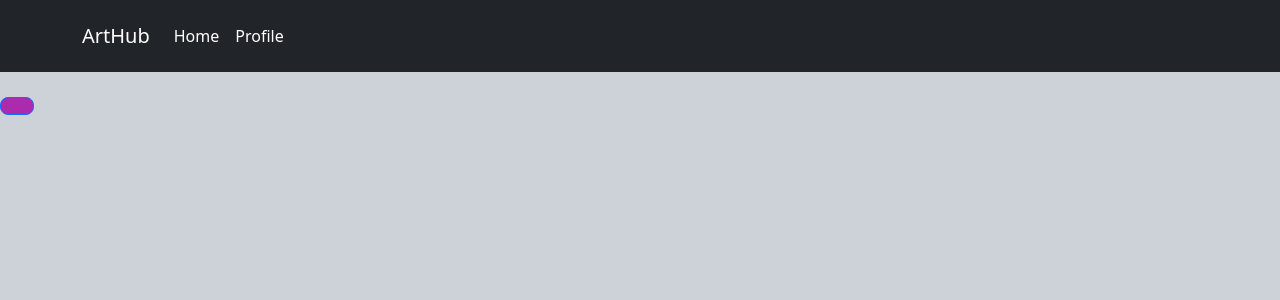
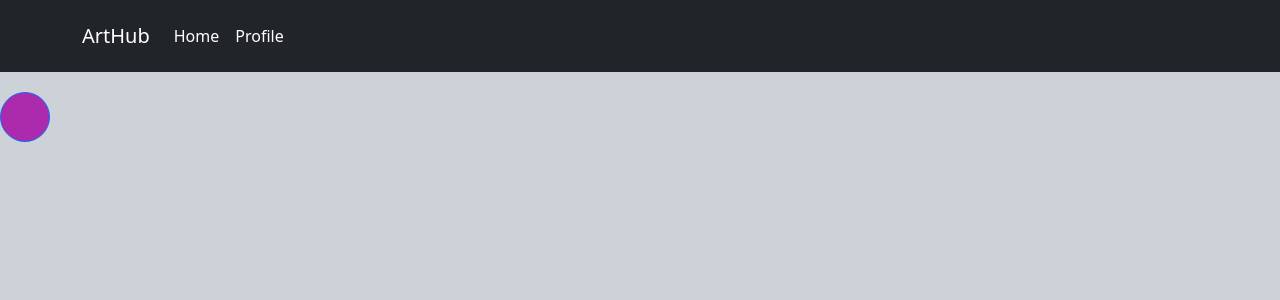
Before and after one commit to PhenolLully/arthub, a React (Vite) app in the folder client/: page / in a window 1280 px wide. Shown: the top 300 px of the page. Built offline with nearby package versions, Linux system fonts and the light colour scheme.

Commit message:
Fixed button/ disabled ripple

```diff
--- a/client/src/components/Home/Home.jsx
+++ b/client/src/components/Home/Home.jsx
@@ -3,7 +3,7 @@ import { MDBBtn, MDBIcon } from 'mdb-react-ui-kit';
 
 export default function Post() {
   return (
-    <MDBBtn size='lg' floating style={{ backgroundColor: '#ac2bac' }} href='#'>
+    <MDBBtn size='lg' floating style={{ backgroundColor: '#ac2bac', boxShadow: 'none', borderRadius: '50%', width: '50px', height: '50px', display: 'flex', justifyContent: 'center', alignItems: 'center', disableRipple: true }} href='#'>
       <MDBIcon fab icon='instagram' />
     </MDBBtn>
   );
```
